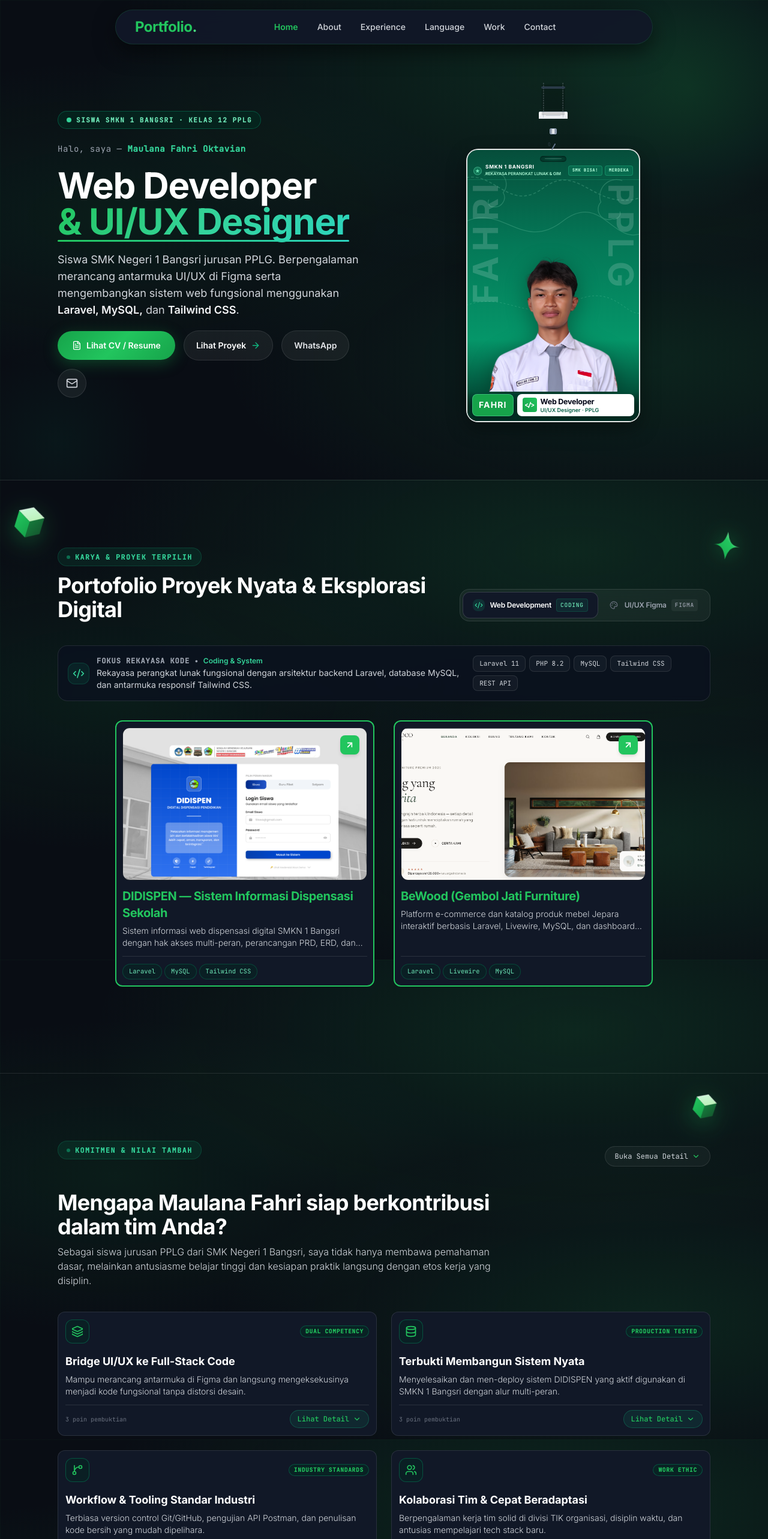
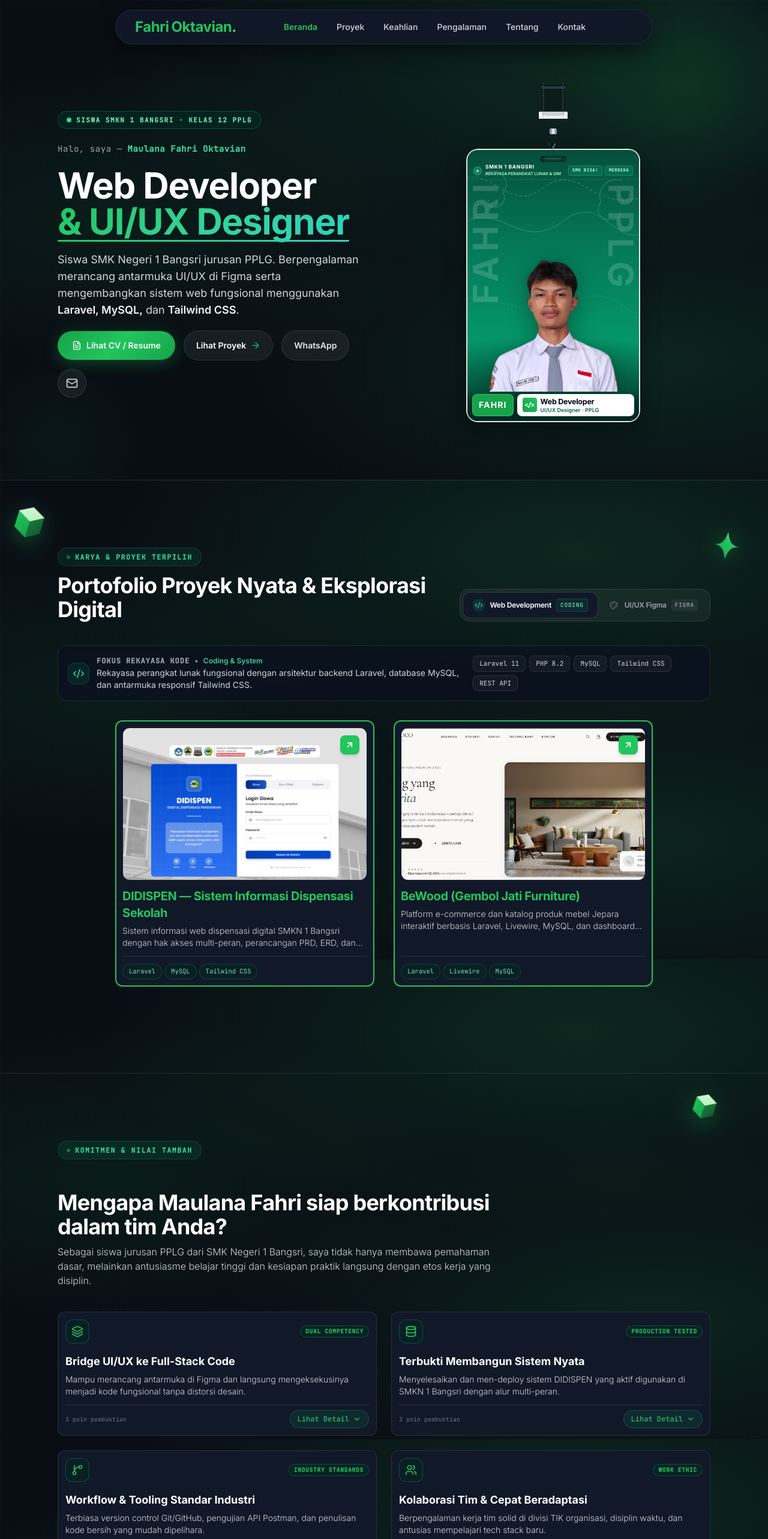
Before and after one commit to MaulanaFahriOktavian/PORTFOLIO, a React (Vite) app: page / in a window 1280 px wide. Shown: the top 2566 px of the page at 60% size. Built offline with nearby package versions, Linux system fonts and the light colour scheme.

Commit message:
refactor: personalisasi navbar brand Fahri, penyempurnaan detail seksi, dan optimasi tampilan

```diff
--- a/index.html
+++ b/index.html
@@ -1,20 +1,20 @@
 <!doctype html>
-<html lang="en" class="scroll-smooth">
+<html lang="id" class="scroll-smooth dark">
   <head>
     <meta charset="UTF-8" />
     <link rel="icon" type="image/svg+xml" href="/vite.svg" />
     <meta name="viewport" content="width=device-width, initial-scale=1.0" />
-    <meta name="description" content="Personal portfolio of Maulana Fahri Oktavian — Full-Stack Developer & UI/UX Designer. Grade 12 PPLG student at SMK Negeri 1 Bangsri." />
-    <meta name="keywords" content="Fahri, Maulana Fahri Oktavian, Web Developer, Full-Stack Developer, UI/UX Designer, Jepara, PPLG" />
+    <meta name="description" content="Portofolio resmi Maulana Fahri Oktavian — Web Developer & UI/UX Designer. Siswa SMK Negeri 1 Bangsri Kelas 12 PPLG." />
+    <meta name="keywords" content="Fahri, Maulana Fahri Oktavian, Web Developer, UI/UX Designer, Laravel, Tailwind CSS, Jepara, PPLG, SMKN 1 Bangsri" />
     <meta name="author" content="Maulana Fahri Oktavian" />
-    <title>Maulana Fahri Oktavian — Portfolio</title>
+    <title>Maulana Fahri Oktavian — Web Developer & UI/UX Designer</title>
 
     <!-- Google Fonts: Inter & Inter Tight -->
     <link rel="preconnect" href="https://fonts.googleapis.com" />
     <link rel="preconnect" href="https://fonts.gstatic.com" crossorigin />
     <link href="https://fonts.googleapis.com/css2?family=Inter+Tight:ital,wght@0,400;0,500;0,600;0,700;1,400;1,600&family=Inter:wght@300;400;500;600;700&family=JetBrains+Mono:wght@400;500&family=Space+Grotesk:wght@400;500;600;700&display=swap" rel="stylesheet" />
   </head>
-  <body class="bg-[#07050E] text-white antialiased selection:bg-[#8B5CF6] selection:text-white">
+  <body class="bg-[#090D14] text-white antialiased selection:bg-[#16A34A] selection:text-white">
     <div id="root"></div>
     <script type="module" src="/src/main.jsx"></script>
   </body>
--- a/src/components/layout/Navbar.jsx
+++ b/src/components/layout/Navbar.jsx
@@ -2,12 +2,12 @@ import React, { useState, useEffect } from "react";
 import { Menu, X } from "lucide-react";
 
 const navLinks = [
-  { label: "Home", href: "#hero" },
-  { label: "About", href: "#about" },
-  { label: "Experience", href: "#experience" },
-  { label: "Language", href: "#expertise" },
-  { label: "Work", href: "#work" },
-  { label: "Contact", href: "#contact" },
+  { label: "Beranda", href: "#hero" },
+  { label: "Proyek", href: "#work" },
+  { label: "Keahlian", href: "#expertise" },
+  { label: "Pengalaman", href: "#experience" },
+  { label: "Tentang", href: "#about" },
+  { label: "Kontak", href: "#contact" },
 ];
 
 export default function Navbar({
@@ -67,15 +67,15 @@ export default function Navbar({
         {/* Floating Pill Container */}
         <div className="bg-white/95 dark:bg-[#111827]/95 backdrop-blur-md rounded-full px-5 sm:px-8 py-2.5 sm:py-3 flex items-center justify-between shadow-[0_8px_30px_rgba(22,163,74,0.10)] dark:shadow-[0_12px_35px_rgba(0,0,0,0.5)] border border-[rgba(22,163,74,0.14)] dark:border-[rgba(34,197,94,0.15)] transition-all duration-300">
 
-          {/* Left: Brand "Portfolio." Wordmark */}
+          {/* Left: Personal Brand Wordmark */}
           <a
             href="/"
             onClick={handleBrandClick}
             className="group flex items-center select-none"
-            aria-label="Portfolio Home"
+            aria-label="Fahri Home"
           >
             <span className="font-sans font-bold text-xl sm:text-2xl tracking-tight text-[#16A34A] dark:text-[#22C55E] transition-transform duration-200 group-hover:scale-105">
-              Portfolio<span className="text-[#22C55E] dark:text-[#4ADE80]">.</span>
+              Fahri<span className="hidden sm:inline ml-1 font-bold">Oktavian</span><span className="text-[#22C55E] dark:text-[#4ADE80]">.</span>
             </span>
           </a>
 
--- a/src/components/sections/ExperienceSection.jsx
+++ b/src/components/sections/ExperienceSection.jsx
@@ -127,15 +127,6 @@ export default function ExperienceSection() {
     });
   };
 
-  const allExpanded = expandedIds.size === timelineItems.length;
-  const toggleAll = () => {
-    if (allExpanded) {
-      setExpandedIds(new Set());
-    } else {
-      setExpandedIds(new Set(timelineItems.map((item) => item.id)));
-    }
-  };
-
   return (
     <section
       id="experience"
@@ -156,19 +147,6 @@ export default function ExperienceSection() {
       <div className="max-w-6xl mx-auto px-4 sm:px-6 lg:px-8 relative z-10">
         <SectionHeader
           title="Pengalaman & Rekam Jejak"
-          action={
-            <button
-              onClick={toggleAll}
-              className="inline-flex items-center gap-1.5 px-3 py-1.5 sm:px-4 sm:py-2 rounded-full font-mono text-[11px] sm:text-xs text-gray-600 dark:text-gray-300 hover:text-[#111827] dark:hover:text-white bg-white dark:bg-white/[0.04] border border-gray-200 dark:border-white/10 hover:border-emerald-400 dark:hover:border-emerald-500 transition-all shadow-xs cursor-pointer active:scale-95"
-            >
-              <span>{allExpanded ? "Ringkas Semua" : "Buka Semua Detail"}</span>
-              <ChevronDown
-                className={`w-3.5 h-3.5 text-[#16A34A] dark:text-[#22C55E] transition-transform duration-300 ${
-                  allExpanded ? "rotate-180" : ""
-                }`}
-              />
-            </button>
-          }
         />
 
         <div className="max-w-3xl mb-6 sm:mb-10 text-center md:text-left mx-auto md:mx-0">
--- a/src/components/sections/WhyHireSection.jsx
+++ b/src/components/sections/WhyHireSection.jsx
@@ -78,15 +78,6 @@ export default function WhyHireSection({ onOpenResume }) {
     });
   };
 
-  const allExpanded = expandedIds.size === pillars.length;
-  const toggleAll = () => {
-    if (allExpanded) {
-      setExpandedIds(new Set());
-    } else {
-      setExpandedIds(new Set(pillars.map((p) => p.id)));
-    }
-  };
-
   return (
     <section
       id="why-hire"
@@ -109,19 +100,6 @@ export default function WhyHireSection({ onOpenResume }) {
       <div className="max-w-6xl mx-auto px-4 sm:px-6 lg:px-8 relative z-10">
         <SectionHeader
           title="Komitmen & Nilai Tambah"
-          action={
-            <button
-              onClick={toggleAll}
-              className="inline-flex items-center gap-1.5 px-3 py-1.5 sm:px-4 sm:py-2 rounded-full font-mono text-[11px] sm:text-xs text-gray-600 dark:text-gray-300 hover:text-[#111827] dark:hover:text-white bg-white dark:bg-white/[0.04] border border-gray-200 dark:border-white/10 hover:border-emerald-400 dark:hover:border-emerald-500 transition-colors shadow-xs cursor-pointer active:scale-95"
-            >
-              <span>{allExpanded ? "Ringkas Semua" : "Buka Semua Detail"}</span>
-              <ChevronDown
-                className={`w-3.5 h-3.5 text-[#16A34A] dark:text-[#22C55E] transition-transform duration-300 ${
-                  allExpanded ? "rotate-180" : ""
-                }`}
-              />
-            </button>
-          }
         />
 
         {/* Introduction Pitch */}
```
